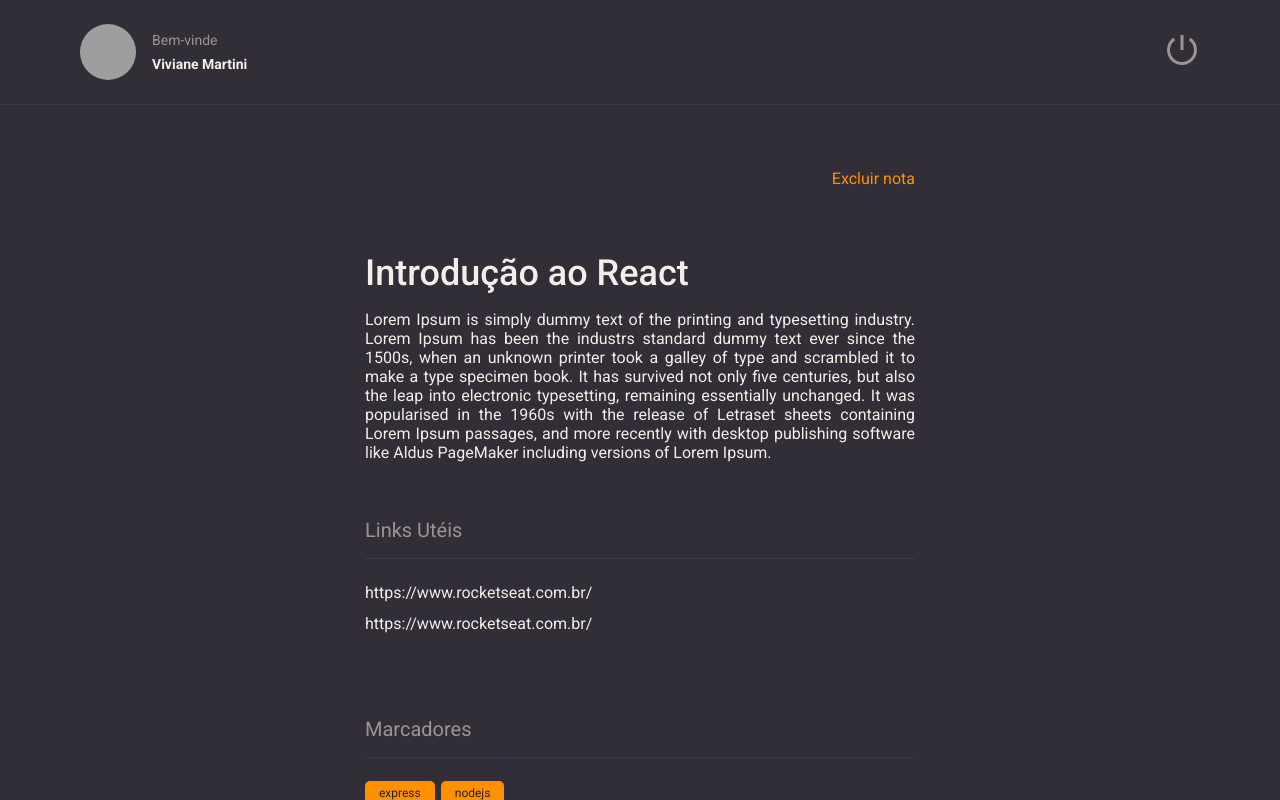
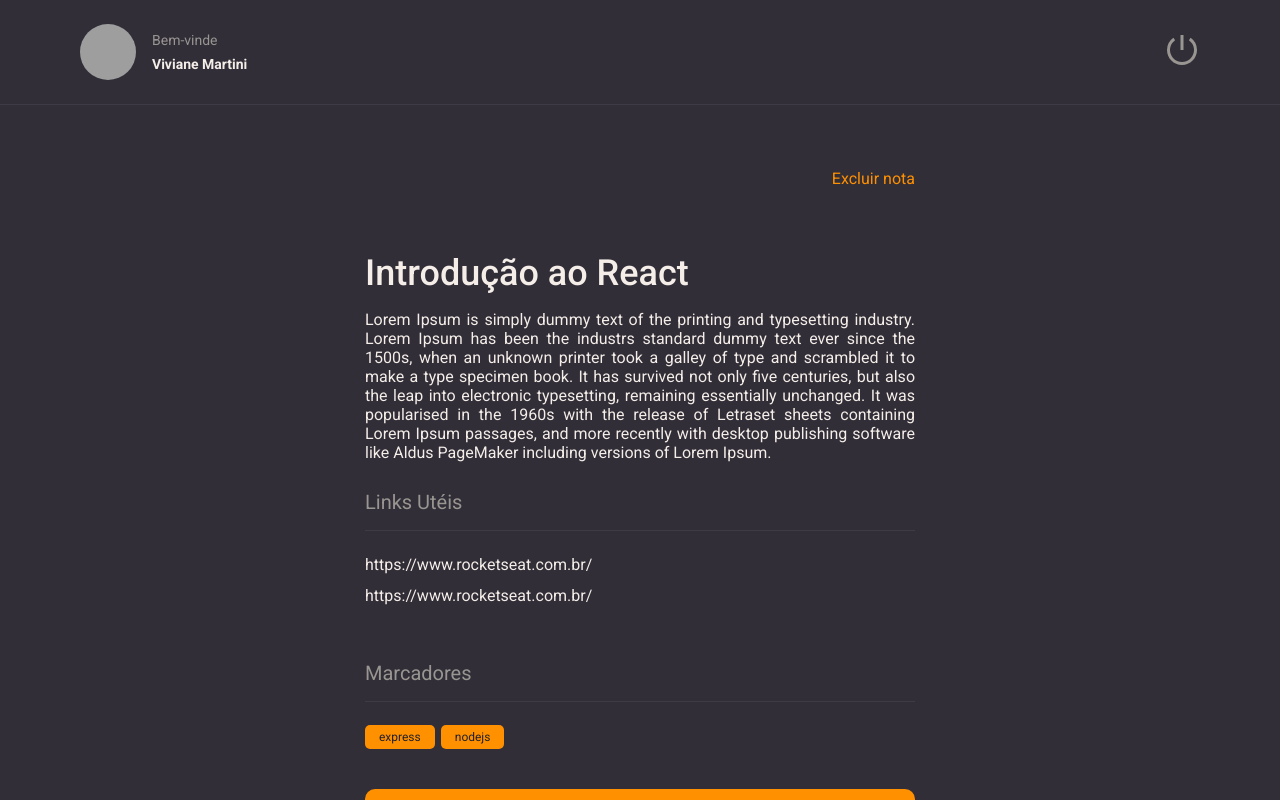
Before and after one commit to vivianemartini/rocketnotes, a React (Vite) app: page / in a window 1280 px wide. Built offline with nearby package versions, Linux system fonts and the light colour scheme; grey boxes are pictures that could not be loaded.

Commit message:
fix: section margin

```diff
--- a/src/components/Section/styles.js
+++ b/src/components/Section/styles.js
@@ -1,7 +1,7 @@
 import styled from 'styled-components';
 
 export const Container = styled.section`
-    margin: 56px 0 28px;
+    margin: 28px 0;
 
     > h2 {
         border-bottom-width: 1px;
```
